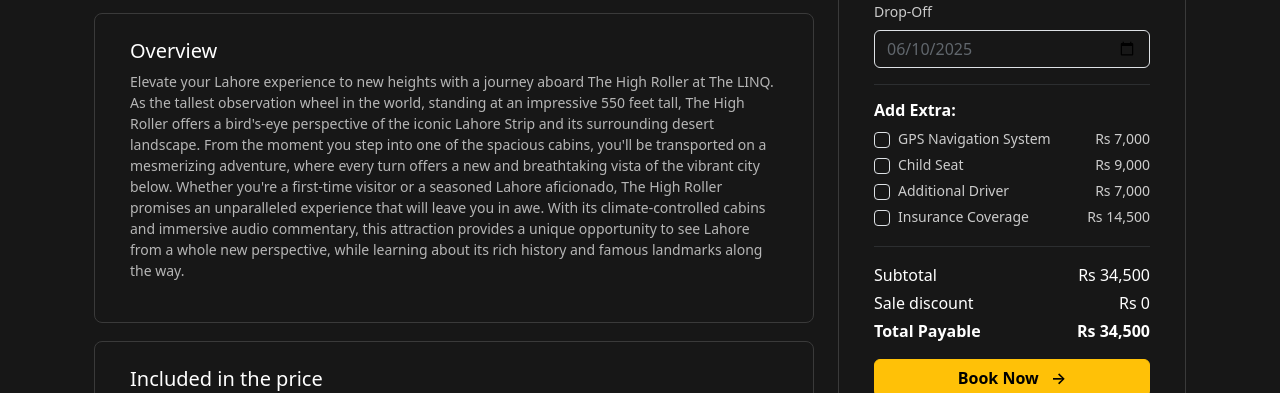
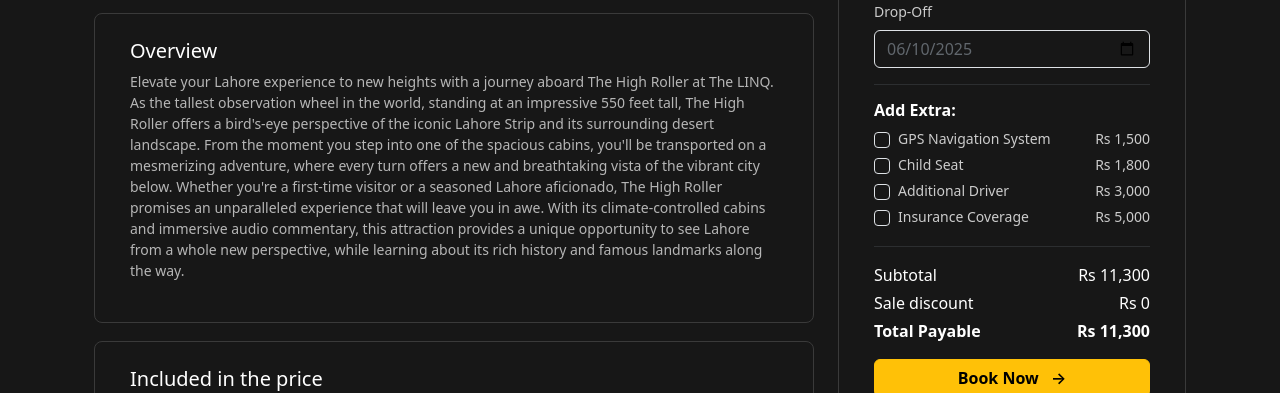
Before and after one commit to AmberSultan/GoDrive, a React (Create React App) app: page /car-detail in a window 1280 px wide. Shown: the part 1180-1573 px from the top of the page. Built offline with nearby package versions, Linux system fonts and the light colour scheme.

Commit message:
bookcardetail update
bookcardetail update

```diff
--- a/src/pages/BookCarDetail.js
+++ b/src/pages/BookCarDetail.js
@@ -1,14 +1,104 @@
-import React, { useEffect } from "react";
+import React, { useEffect, useState } from "react";
 import "./Bookcardetail.css";
-
 import { FontAwesomeIcon } from "@fortawesome/react-fontawesome";
-import { faDoorOpen, faMap,faGasPump, faChair, faGears, faDroplet, faGaugeSimpleHigh, faCircleCheck, faPhone, faEnvelope, faMessage, faFax} from "@fortawesome/free-solid-svg-icons";
-
-// import { Link } from "react-router-dom";
+import {
+  faDoorOpen,
+  faMap,
+  faGasPump,
+  faChair,
+  faGears,
+  faDroplet,
+  faGaugeSimpleHigh,
+  faCircleCheck,
+  faPhone,
+  faEnvelope,
+  faMessage,
+  faFax,
+} from "@fortawesome/free-solid-svg-icons";
 
 import Navbar from "../components/Navbar";
 
 function BookCarDetail() {
+
+  const [pickupDate, setPickupDate] = useState("2025-06-10");
+  const [dropoffDate, setDropoffDate] = useState("2025-06-10");
+  const [extras, setExtras] = useState({
+    gps: false,
+    childSeat: false,
+    additionalDriver: false,
+    insurance: false,
+  });
+  const [subtotal, setSubtotal] = useState(11300);
+  const [total, setTotal] = useState(11300);
+  const [error, setError] = useState("");
+
+
+  const extraPrices = {
+    gps: 1500,
+    childSeat: 1800,
+    additionalDriver: 3000,
+    insurance: 5000,
+  };
+
+
+  const calculateDays = () => {
+    const pickup = new Date(pickupDate);
+    const dropoff = new Date(dropoffDate);
+    const diffTime = dropoff - pickup;
+    const diffDays = Math.ceil(diffTime / (1000 * 60 * 60 * 24));
+    return diffDays >= 1 ? diffDays : 1;
+  };
+
+
+  useEffect(() => {
+    const days = calculateDays();
+    let extraTotal = 0;
+
+
+    for (const [key, value] of Object.entries(extras)) {
+      if (value) {
+        extraTotal += extraPrices[key];
+      }
+    }
+
+
+    const newTotal = subtotal * days + extraTotal;
+    setTotal(newTotal);
+  }, [pickupDate, dropoffDate, extras]);
+
+  const handleExtraChange = (e) => {
+    const { id, checked } = e.target;
+    setExtras((prev) => ({
+      ...prev,
+      [id]: checked,
+    }));
+  };
+
+
+  const handleBooking = () => {
+    const days = calculateDays();
+    if (pickupDate === "" || dropoffDate === "") {
+      setError("Please select both pickup and drop-off dates.");
+      return;
+    }
+    if (new Date(pickupDate) > new Date(dropoffDate)) {
+      setError("Drop-off date must be after pickup date.");
+      return;
+    }
+
+
+    const bookingDetails = {
+      pickupDate,
+      dropoffDate,
+      days,
+      extras,
+      total,
+    };
+    console.log("Booking submitted:", bookingDetails);
+    // alert("Booking submitted successfully! Check console for details.");
+    setError("");
+  };
+
   useEffect(() => {
     const thumbs = document.querySelectorAll(".thumb-img");
 
@@ -18,7 +108,15 @@
         thumb.classList.add("active");
       });
     });
+
+
+    return () => {
+      thumbs.forEach((thumb) => {
+        thumb.removeEventListener("click", () => {});
+      });
+    };
   }, []);
+
   return (
     <>
       <Navbar />
@@ -165,16 +263,23 @@
             <div className="col-md-8">
               <div className="overview1">
                 <div className="row justify-content-center gap-3">
-                  <div className="col-md-3 clrbg"><FontAwesomeIcon className="text-dark" icon={faGaugeSimpleHigh} /> 56,500</div>
-                  <div className="col-md-3 clrbg"><FontAwesomeIcon className="text-dark" icon={faGasPump} />   Diesel</div>
-                  <div className="col-md-3 clrbg"><FontAwesomeIcon className="text-dark" icon={faGears} />   Automatic</div>
                   <div className="col-md-3 clrbg">
-                    <FontAwesomeIcon className="text-dark" icon={faChair} />  7 seats</div>
-                  <div className="col-md-3 clrbg">
-                <FontAwesomeIcon className="text-dark" icon={faDoorOpen} />   4 Doors
+                    <FontAwesomeIcon className="text-dark" icon={faGaugeSimpleHigh} /> 56,500
                   </div>
                   <div className="col-md-3 clrbg">
-                  <FontAwesomeIcon className="text-dark" icon={faDroplet} />  2.5L
+                    <FontAwesomeIcon className="text-dark" icon={faGasPump} /> Diesel
+                  </div>
+                  <div className="col-md-3 clrbg">
+                    <FontAwesomeIcon className="text-dark" icon={faGears} /> Automatic
+                  </div>
+                  <div className="col-md-3 clrbg">
+                    <FontAwesomeIcon className="text-dark" icon={faChair} /> 7 seats
+                  </div>
+                  <div className="col-md-3 clrbg">
+                    <FontAwesomeIcon className="text-dark" icon={faDoorOpen} /> 4 Doors
+                  </div>
+                  <div className="col-md-3 clrbg">
+                    <FontAwesomeIcon className="text-dark" icon={faDroplet} /> 2.5L
                   </div>
                 </div>
               </div>
@@ -202,35 +307,57 @@
                 <h5 className="over text-start">Included in the price</h5>
                 <div className="row">
                   <div className="col-md-6">
-      <p className="points"><FontAwesomeIcon className="text-warning" icon={faCircleCheck}/> Free cancellation up to 48 hours before pick-up</p>
-      <p className="points"><FontAwesomeIcon className="text-warning" icon={faCircleCheck}/> Theft protection with Rs. 200,000 deductible</p>
+                    <p className="points">
+                      <FontAwesomeIcon className="text-warning" icon={faCircleCheck} /> Free
+                      cancellation up to 48 hours before pick-up
+                    </p>
+                    <p className="points">
+                      <FontAwesomeIcon className="text-warning" icon={faCircleCheck} /> Theft
+                      protection with Rs. 200,000 deductible
+                    </p>
                   </div>
                   <div className="col-md-6">
-      <p className="points"><FontAwesomeIcon className="text-warning" icon={faCircleCheck}/> Collision cover (Rs. 150,000 deductible)</p>
-      <p className="points"><FontAwesomeIcon className="text-warning" icon={faCircleCheck}/> Unlimited</p>
+                    <p className="points">
+                      <FontAwesomeIcon className="text-warning" icon={faCircleCheck} /> Collision
+                      cover (Rs. 150,000 deductible)
+                    </p>
+                    <p className="points">
+                      <FontAwesomeIcon className="text-warning" icon={faCircleCheck} /> Unlimited
+                    </p>
                   </div>
                 </div>
               </div>
 
               <div className="overview">
                 <h5 className="over text-start">Questions Answers</h5>
-
-
               </div>
-
             </div>
             <div className="col-md-4">
               <div className="overview">
                 <h5 className="over text-start rent">Rent This Vehicle</h5>
 
+                {error && <div className="alert alert-danger">{error}</div>}
+
                 <div className="mb-3 text-start">
-      <label className="form-label newcss ">Pick-Up</label>
-      <input type="date" className="form-control nocolor" defaultValue="2025-06-10" />
+                  <label className="form-label newcss">Pick-Up</label>
+                  <input
+                    type="date"
+                    className="form-control nocolor"
+                    value={pickupDate}
+                    onChange={(e) => setPickupDate(e.target.value)}
+                    min={new Date().toISOString().split("T")[0]} // Prevent past dates
+                  />
                 </div>
 
                 <div className="mb-3 text-start">
                   <label className="form-label newcss">Drop-Off</label>
-      <input type="date" className="form-control nocolor" defaultValue="2025-06-10" />
+                  <input
+                    type="date"
+                    className="form-control nocolor"
+                    value={dropoffDate}
+                    onChange={(e) => setDropoffDate(e.target.value)}
+                    min={pickupDate} // Ensure drop-off is after pickup
+                  />
                 </div>
 
                 <hr className="border-secondary" />
@@ -238,34 +365,70 @@
                 <h6 className="fw-bold text-start">Add Extra:</h6>
 
                 <div className="form-check">
-    <input className="form-check-input nocolor" type="checkbox" id="gps" />
-    <label className="form-check-label d-flex justify-content-between" htmlFor="gps">
-      <span className="newcss" >GPS Navigation System</span>
-      <span className="newcss">Rs 7,000</span>
+                  <input
+                    className="form-check-input nocolor"
+                    type="checkbox"
+                    id="gps"
+                    checked={extras.gps}
+                    onChange={handleExtraChange}
+                  />
+                  <label
+                    className="form-check-label d-flex justify-content-between"
+                    htmlFor="gps"
+                  >
+                    <span className="newcss">GPS Navigation System</span>
+                    <span className="newcss">Rs {extraPrices.gps.toLocaleString()}</span>
                   </label>
                 </div>
 
                 <div className="form-check">
-    <input className="form-check-input nocolor" type="checkbox" id="child" />
-    <label className="form-check-label d-flex justify-content-between" htmlFor="child">
+                  <input
+                    className="form-check-input nocolor"
+                    type="checkbox"
+                    id="childSeat"
+                    checked={extras.childSeat}
+                    onChange={handleExtraChange}
+                  />
+                  <label
+                    className="form-check-label d-flex justify-content-between"
+                    htmlFor="childSeat"
+                  >
                     <span className="newcss">Child Seat</span>
-      <span className="newcss">Rs 9,000</span>
+                    <span className="newcss">Rs {extraPrices.childSeat.toLocaleString()}</span>
                   </label>
                 </div>
 
                 <div className="form-check">
-    <input className="form-check-input nocolor" type="checkbox" id="driver" />
-    <label className="form-check-label d-flex justify-content-between" htmlFor="driver">
+                  <input
+                    className="form-check-input nocolor"
+                    type="checkbox"
+                    id="additionalDriver"
+                    checked={extras.additionalDriver}
+                    onChange={handleExtraChange}
+                  />
+                  <label
+                    className="form-check-label d-flex justify-content-between"
+                    htmlFor="additionalDriver"
+                  >
                     <span className="newcss">Additional Driver</span>
-      <span className="newcss">Rs 7,000</span>
+                    <span className="newcss">Rs {extraPrices.additionalDriver.toLocaleString()}</span>
                   </label>
                 </div>
 
                 <div className="form-check mb-3">
-    <input className="form-check-input nocolor" type="checkbox" id="insurance" />
-    <label className="form-check-label d-flex justify-content-between" htmlFor="insurance">
+                  <input
+                    className="form-check-input nocolor"
+                    type="checkbox"
+                    id="insurance"
+                    checked={extras.insurance}
+                    onChange={handleExtraChange}
+                  />
+                  <label
+                    className="form-check-label d-flex justify-content-between"
+                    htmlFor="insurance"
+                  >
                     <span className="newcss">Insurance Coverage</span>
-      <span className="newcss">Rs 14,500</span>
+                    <span className="newcss">Rs {extraPrices.insurance.toLocaleString()}</span>
                   </label>
                 </div>
 
@@ -273,7 +436,7 @@
 
                 <div className="d-flex justify-content-between">
                   <p className="mb-1">Subtotal</p>
-    <p className="mb-1">Rs 34,500</p>
+                  <p className="mb-1">Rs {(subtotal * calculateDays()).toLocaleString()}</p>
                 </div>
                 <div className="d-flex justify-content-between">
                   <p className="mb-1">Sale discount</p>
@@ -281,39 +444,51 @@
                 </div>
                 <div className="d-flex justify-content-between fw-bold">
                   <p className="mb-3">Total Payable</p>
-    <p className="mb-3">Rs 34,500</p>
+                  <p className="mb-3">Rs {total.toLocaleString()}</p>
                 </div>
 
-    <button className="btn fw-bold btn-warning w-100 mb-2">
-      Book Now <span className=" fw-semibold ms-2">→</span>
+                <button
+                  className="btn fw-bold btn-warning w-100 mb-2"
+                  onClick={handleBooking}
+                >
+                  Book Now <span className="fw-semibold ms-2">→</span>
                 </button>
-    <div className="text-center text-secondary small">🛈 Need some help?</div>
+                <div className="text-center text-secondary small">
+                  🛈 Need some help?
+                </div>
               </div>
 
               <div className="overview text-start">
                 <h5 className="over text-start rent">Listed by</h5>
 
                 <div className="d-flex">
-      <div><img src="/dealerpp.png" alt="" /></div>
+                  <div>
+                    <img src="/dealerpp.png" alt="" />
+                  </div>
                   <div className="ms-3">
                     <p className="fw-bold mb-0">Ahmed Ali</p>
                     <p className="text-secondary">Lahore, Pakistan</p>
                   </div>
                 </div>
 
-
-
-
                 <hr className="border-secondary" />
 
-    <p><FontAwesomeIcon icon={faPhone} className="newcolor" /> Mobile: 1-22-333-4444</p>
-    <p><FontAwesomeIcon icon={faEnvelope} className="newcolor" /> Email: alivendor@gmail.com</p>
-    <p><FontAwesomeIcon icon={faMessage} className="newcolor" /> WhatsApp: 1-22-333-444</p>
-    <p><FontAwesomeIcon icon={faFax} className="newcolor" /> Fax : 1-22-333-4444</p>
-
+                <p>
+                  <FontAwesomeIcon icon={faPhone} className="newcolor" /> Mobile: 1-22-333-4444
+                </p>
+                <p>
+                  <FontAwesomeIcon icon={faEnvelope} className="newcolor" /> Email:
+                  alivendor@gmail.com
+                </p>
+                <p>
+                  <FontAwesomeIcon icon={faMessage} className="newcolor" /> WhatsApp:
+                  1-22-333-444
+                </p>
+                <p>
+                  <FontAwesomeIcon icon={faFax} className="newcolor" /> Fax: 1-22-333-4444
+                </p>
               </div>
             </div>
-
           </div>
         </div>
       </div>
```
Lines whose indentation alone changed are shown as unchanged.
